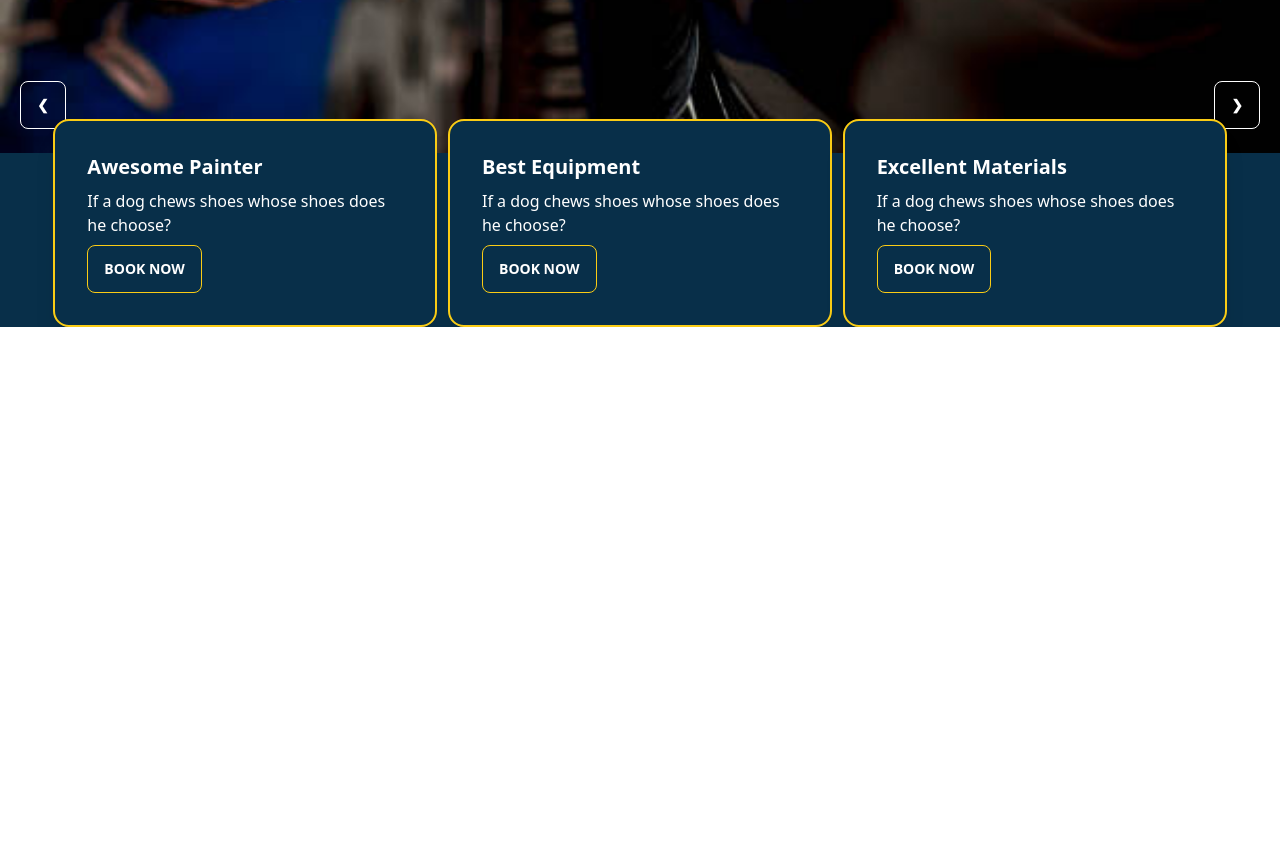
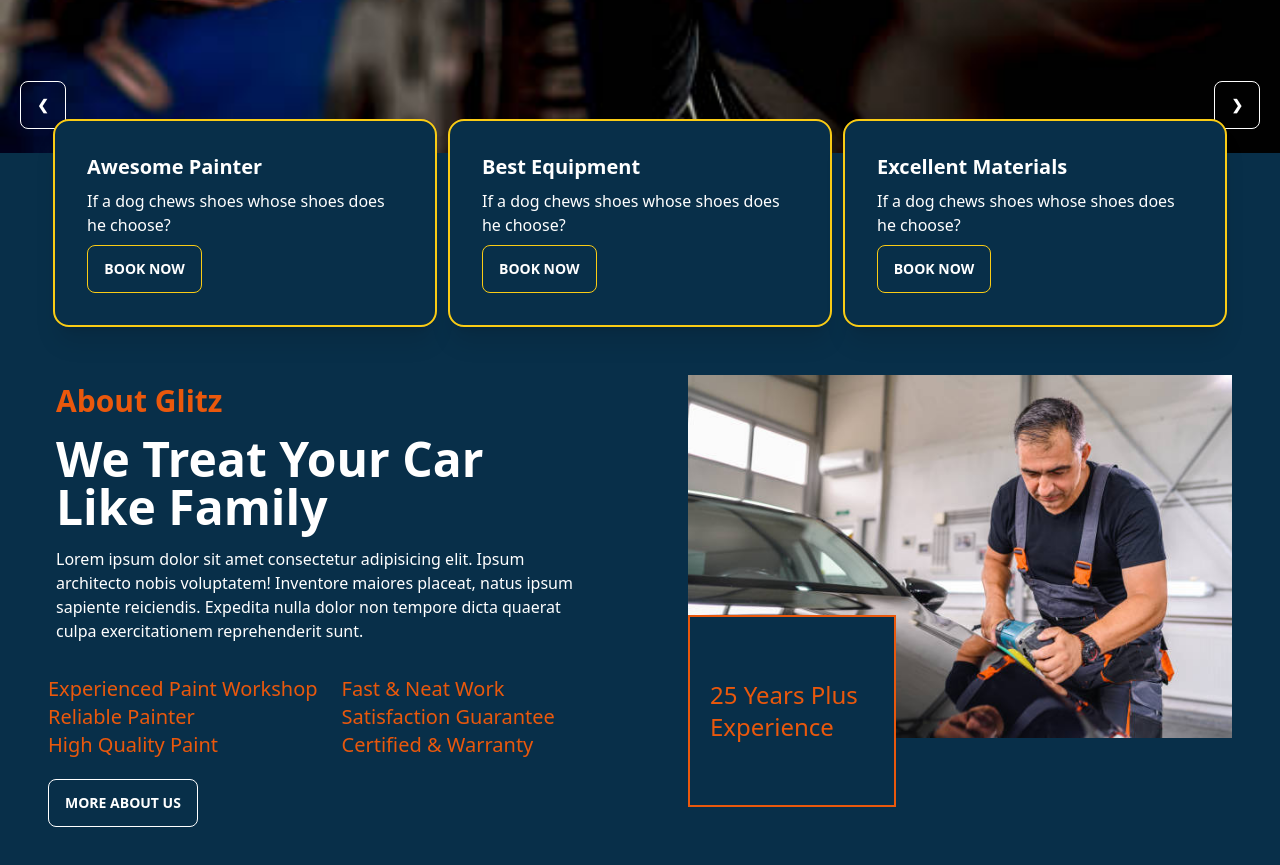
Before and after one commit to Shahriar090/car-painting-workshop-client, a React (Vite) app: page / in a window 1280 px wide. Shown: the part 908-1773 px from the top of the page. Before the commit the page ends 1235 px from the top, so only its background shows below. Built offline with nearby package versions, Linux system fonts and the light colour scheme.

Commit message:
Implemented about section and added aos animation

```diff
--- a/package.json
+++ b/package.json
@@ -10,6 +10,7 @@
     "preview": "vite preview"
   },
   "dependencies": {
+    "aos": "^2.3.4",
     "localforage": "^1.10.0",
     "match-sorter": "^6.3.1",
     "react": "^18.2.0",
--- a/src/Layouts/Main/Main.jsx
+++ b/src/Layouts/Main/Main.jsx
@@ -6,7 +6,9 @@ const Main = () => {
     return (
         <div>
             <Navbar></Navbar>
+            <div className='bg-sky-950'>
             <Outlet></Outlet>
+            </div>
         </div>
     );
 };
--- /dev/null
+++ b/src/Pages/Home/AboutUs/AboutUs.jsx
@@ -0,0 +1,56 @@
+import React, { useEffect } from 'react';
+import painterImg from "../../../assets/painter-img.jpg"
+import AOS from 'aos';
+import 'aos/dist/aos.css';
+
+const AboutUs = () => {
+    useEffect(() => {
+        AOS.init({
+          duration: 800,
+          once: false,
+        });
+      }, []);
+    return (
+        <div className='flex flex-col lg:flex-row'>
+           <div className="text text-white w-1/2 m-12"data-aos="fade-right"
+     data-aos-offset="300"
+     data-aos-easing="ease-in-sine">
+            <h3 className='text-3xl text-orange-600 font-semibold p-2'>About Glitz</h3>
+            <h1 className='text-5xl text-white font-bold p-2'>We Treat Your Car Like Family</h1>
+            <p className='p-2'>Lorem ipsum dolor sit amet consectetur adipisicing elit. Ipsum architecto nobis voluptatem! Inventore maiores placeat, natus ipsum sapiente reiciendis. Expedita nulla dolor non tempore dicta quaerat culpa exercitationem reprehenderit sunt.</p>
+
+            <div className="list-parent flex gap-6 text-xl text-orange-600 mt-6">
+                <div className="first-three">
+                    <ul>
+                        <li>Experienced Paint Workshop</li>
+                        <li>Reliable Painter</li>
+                        <li>High Quality Paint</li>
+                    </ul>
+                </div>
+                <div className="second-three">
+                    <ul>
+                        <li>Fast & Neat Work</li>
+                        <li>Satisfaction Guarantee</li>
+                        <li>Certified & Warranty</li>
+                    </ul>
+                </div>
+            </div>
+                <div className="button mt-5">
+            <button className='btn btn-outline text-white hover:bg-sky-700'>More About Us</button>
+           </div>
+           </div>
+
+
+           <div className="image w-1/2 m-12 relative" data-aos="fade-left"
+     data-aos-offset="300"
+     data-aos-easing="ease-in-sine">
+           <img src={painterImg} alt="Painter Image" />
+           <div className="text-overlay absolute bottom-5 left-0 right-0 flex flex-col items-center justify-center w-52 h-48   border-2 border-orange-600 bg-sky-950 ">
+            <h1 className='text-2xl text-orange-600 pl-5'>25 Years Plus Experience</h1>
+           </div>
+           </div>
+        </div>
+    );
+};
+
+export default AboutUs;
--- a/src/Pages/Home/Home/Home.jsx
+++ b/src/Pages/Home/Home/Home.jsx
@@ -1,12 +1,14 @@
 import React from 'react';
 import Slider from '../Slider/Slider';
 import ShortDescription from '../ShortDescription/ShortDescription';
+import AboutUs from '../AboutUs/AboutUs';
 
 const Home = () => {
     return (
         <div>
             <Slider></Slider>
             <ShortDescription></ShortDescription>
+            <AboutUs></AboutUs>
         </div>
     );
 };
--- a/src/Pages/Home/ShortDescription/ShortDescription.jsx
+++ b/src/Pages/Home/ShortDescription/ShortDescription.jsx
@@ -1,11 +1,19 @@
-import React from "react";
+import React, { useEffect } from "react";
+import AOS from 'aos';
+import 'aos/dist/aos.css';
 
 
 const ShortDescription = () => {
+  useEffect(() => {
+    AOS.init({
+      duration: 800,
+      once: false,
+    });
+  }, []);
   return (
     <div className=" bg-sky-950 grid grid-cols-1 lg:grid-cols-3 px-12 -mt-10">
         {/* card 01 */}
-      <div className="card w-96 bg-sky-950 text-white shadow-xl border-2 border-yellow-400 mx-auto">
+      <div className="card w-96 bg-sky-950 text-white shadow-xl border-2 border-yellow-400 mx-auto"data-aos="zoom-in">
         <div className="card-body">
           <h2 className="card-title">Awesome Painter</h2>
           <p>If a dog chews shoes whose shoes does he choose?</p>
@@ -15,7 +23,7 @@ const ShortDescription = () => {
         </div>
       </div>
         {/* card 02 */}
-      <div className="card w-96 bg-sky-950 text-white shadow-xl border-2 border-yellow-400 mx-auto">
+      <div className="card w-96 bg-sky-950 text-white shadow-xl border-2 border-yellow-400 mx-auto"data-aos="fade-up">
         <div className="card-body">
           <h2 className="card-title">Best Equipment</h2>
           <p>If a dog chews shoes whose shoes does he choose?</p>
@@ -25,7 +33,7 @@ const ShortDescription = () => {
         </div>
       </div>
         {/* card 03 */}
-      <div className="card w-96 bg-sky-950 text-white shadow-xl border-2 border-yellow-400 mx-auto">
+      <div className="card w-96 bg-sky-950 text-white shadow-xl border-2 border-yellow-400 mx-auto"data-aos="zoom-in">
         <div className="card-body">
           <h2 className="card-title">Excellent Materials</h2>
           <p>If a dog chews shoes whose shoes does he choose?</p>
```
Also changed, not shown: src/assets/painter-img.jpg (added), 1 other file (tests, documents, lock files or other folders).
